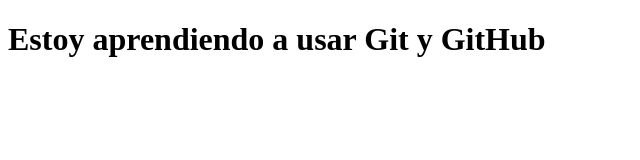
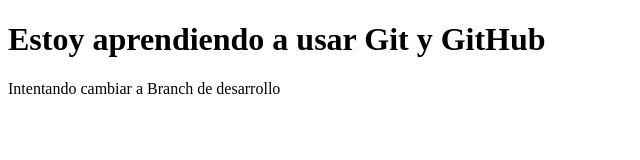
Before and after one commit to YelonCode/PRACTICA, a plain HTML site: page prueba.html in a window 1280 px wide. Shown: the whole page, without its empty margins (0-640 px from the left). Drawn offline with Linux system fonts and the light colour scheme.

Commit message:
Intentando cambiar a Branch de Desarrollo

```diff
--- a/prueba.html
+++ b/prueba.html
@@ -7,5 +7,6 @@
 </head>
 <body>
     <h1>Estoy aprendiendo a usar Git y GitHub</h1>
+    <p>Intentando cambiar a Branch de desarrollo</p>
 </body>
 </html>
```
